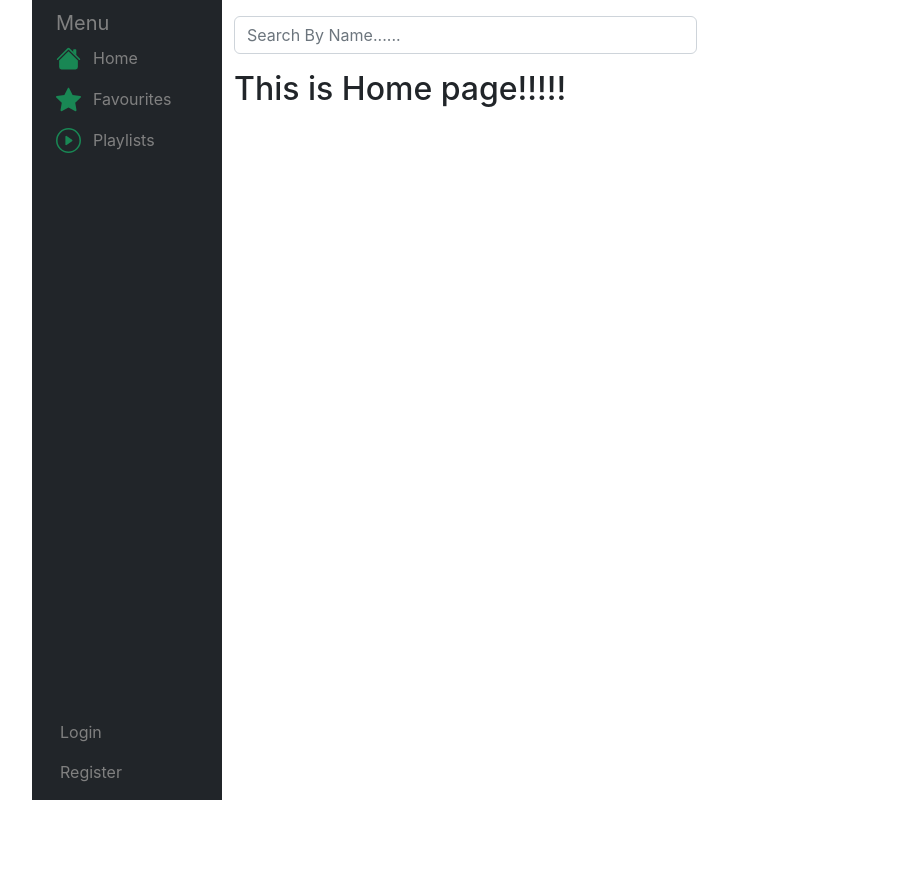
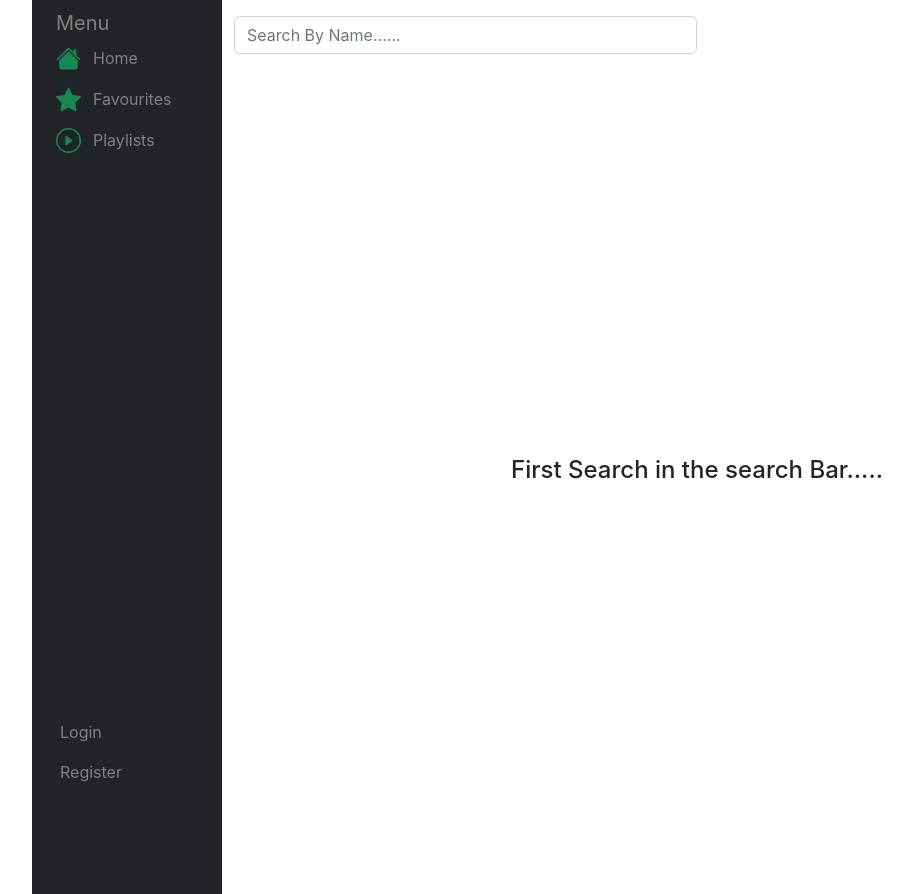
Before and after one commit to naimulislamshakil/Front-End-Assingment, a React (Create React App) app: page / in a window 1280 px wide. Shown: the whole page, without its empty margins (38-950 px from the left). Before the commit the page ends 800 px from the top, so only its background shows below. Built offline with nearby package versions, Linux system fonts and the light colour scheme; what spotify-web-api-js would draw is missing.

Commit message:
show search result

```diff
--- a/src/Component/Home.tsx
+++ b/src/Component/Home.tsx
@@ -1,4 +1,7 @@
 import React from 'react';
+import HomeCard from './HomeCard';
+import './Navbar.css';
+
 interface Type {
 	album: {
 		album_type: string;
@@ -34,14 +37,19 @@ interface Type {
 }
 
 interface Result {
-	result: Type[];
+	results: Type[];
 }
 
-const Home = ({ result }: Result) => {
-	console.log(result);
+const Home = ({ results }: Result) => {
 	return (
 		<div>
-			<h2>This is Home page!!!!!</h2>
+			{results ? (
+				results.map((result, index) => (
+					<HomeCard key={index} result={result}></HomeCard>
+				))
+			) : (
+				<h4 className="text">First Search in the search Bar.....</h4>
+			)}
 		</div>
 	);
 };
--- /dev/null
+++ b/src/Component/HomeCard.tsx
@@ -0,0 +1,81 @@
+/* eslint-disable jsx-a11y/img-redundant-alt */
+import React from 'react';
+
+interface Artist {
+	external_urls: {};
+	href: string;
+	id: string;
+	name: string;
+	type: string;
+	uri: string;
+}
+
+interface Image {
+	height: number;
+	url: string;
+	width: number;
+}
+
+interface Card {
+	album: {
+		album_type: string;
+		artists: [];
+		available_markets: [];
+		external_urls: {};
+		href: string;
+		id: string;
+		images: Image[];
+		name: string;
+		release_date: string;
+		release_date_precision: string;
+		total_tracks: number;
+		type: string;
+		uri: string;
+	};
+	artists: Artist[];
+	available_markets: [];
+	disc_number: number;
+	duration_ms: number;
+	explicit: boolean;
+	external_ids: { isrc: string };
+	external_urls: { spotify: string };
+	href: string;
+	id: string;
+	is_local: boolean;
+	name: string;
+	popularity: number;
+	preview_url: string;
+	track_number: number;
+	type: string;
+	uri: string;
+}
+
+interface Porps {
+	result: Card;
+}
+
+const HomeCard = ({ result }: Porps) => {
+	const handelPlay = () => {
+		console.log('click');
+	};
+	return (
+		<div
+			className="m-3 d-flex"
+			style={{ cursor: 'pointer' }}
+			onClick={handelPlay}
+		>
+			<img
+				className=" me-3"
+				style={{ height: '64', width: '64' }}
+				src={result.album.images[2].url}
+				alt="Card image cap"
+			/>
+			<div className="card-body">
+				<h5 className="card-title">{result.name}</h5>
+				<p>Author Name: {result.artists[0].name}</p>
+			</div>
+		</div>
+	);
+};
+
+export default HomeCard;
--- a/src/Component/Navbar.css
+++ b/src/Component/Navbar.css
@@ -28,7 +28,8 @@ ul > li > a > img {
 	color: white !important;
 }
 
-.div-center {
+.div-center,
+.text {
 	display: flex;
 	height: 100vh;
 	justify-content: center;
--- a/src/Component/Navbar.tsx
+++ b/src/Component/Navbar.tsx
@@ -23,7 +23,7 @@ const Navbar = () => {
 		if (token) {
 			setToken(token);
 			spotify.setAccessToken(token);
-			spotify.getMe().then((data) => setUser(data));
+			spotify.getMe().then((data: any) => setUser(data));
 		}
 	}, []);
 	const { display_name } = user;
@@ -34,10 +34,10 @@ const Navbar = () => {
 	};
 
 	const search = async (text: string) => {
-		spotify.searchTracks(text).then((scarch) => setResults(scarch));
+		spotify.searchTracks(text).then((scarch: any) => setResults(scarch));
 	};
 
-	console.log(results.tracks?.items);
+	// console.log(results.tracks?.items);
 
 	const navbar = (
 		<>
@@ -180,7 +180,7 @@ const Navbar = () => {
 					<Routes>
 						<Route
 							path="/"
-							element={<Home result={results.tracks?.items} />}
+							element={<Home results={results.tracks?.items} />}
 						></Route>
 						<Route path="/login" element={<Login />} />
 						<Route path="/register" element={<Register />} />
```
